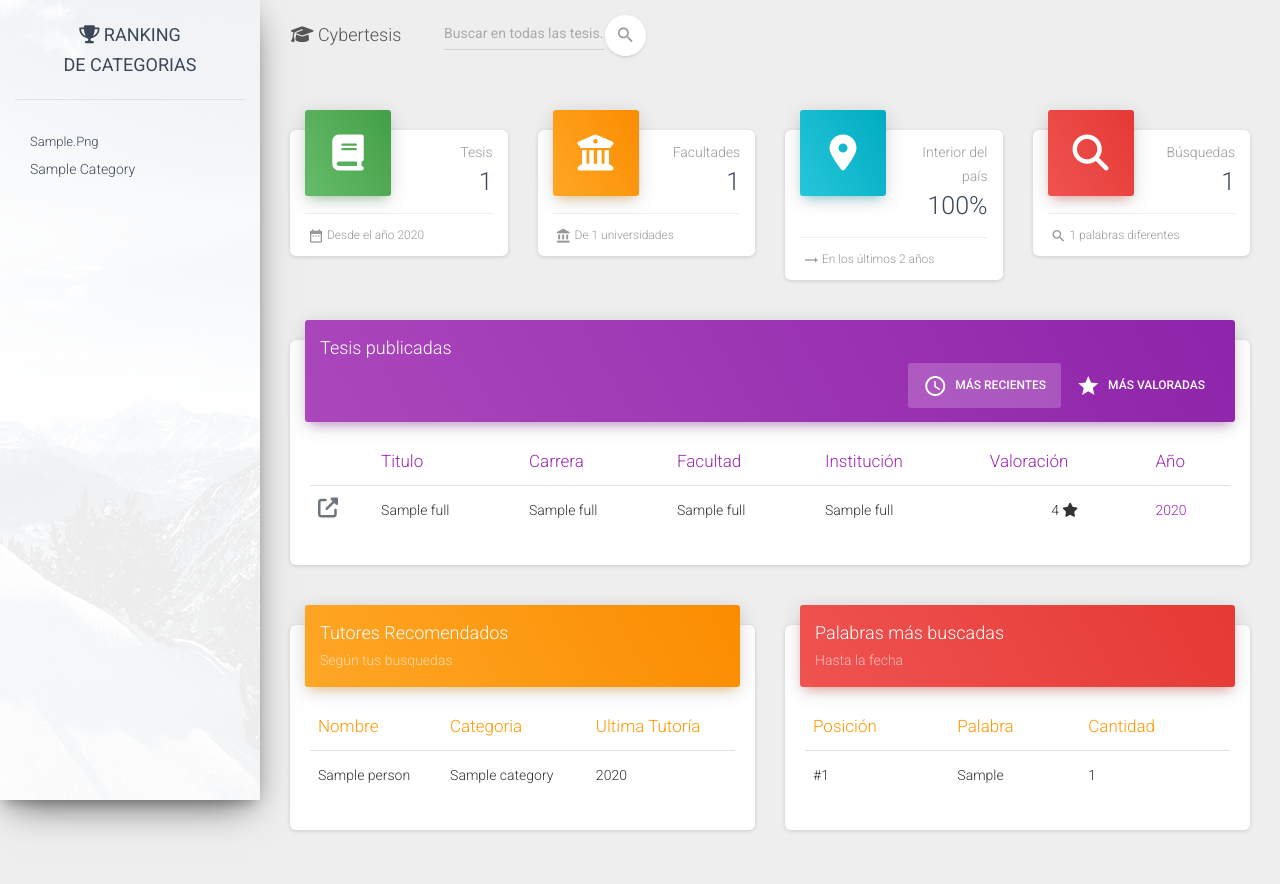
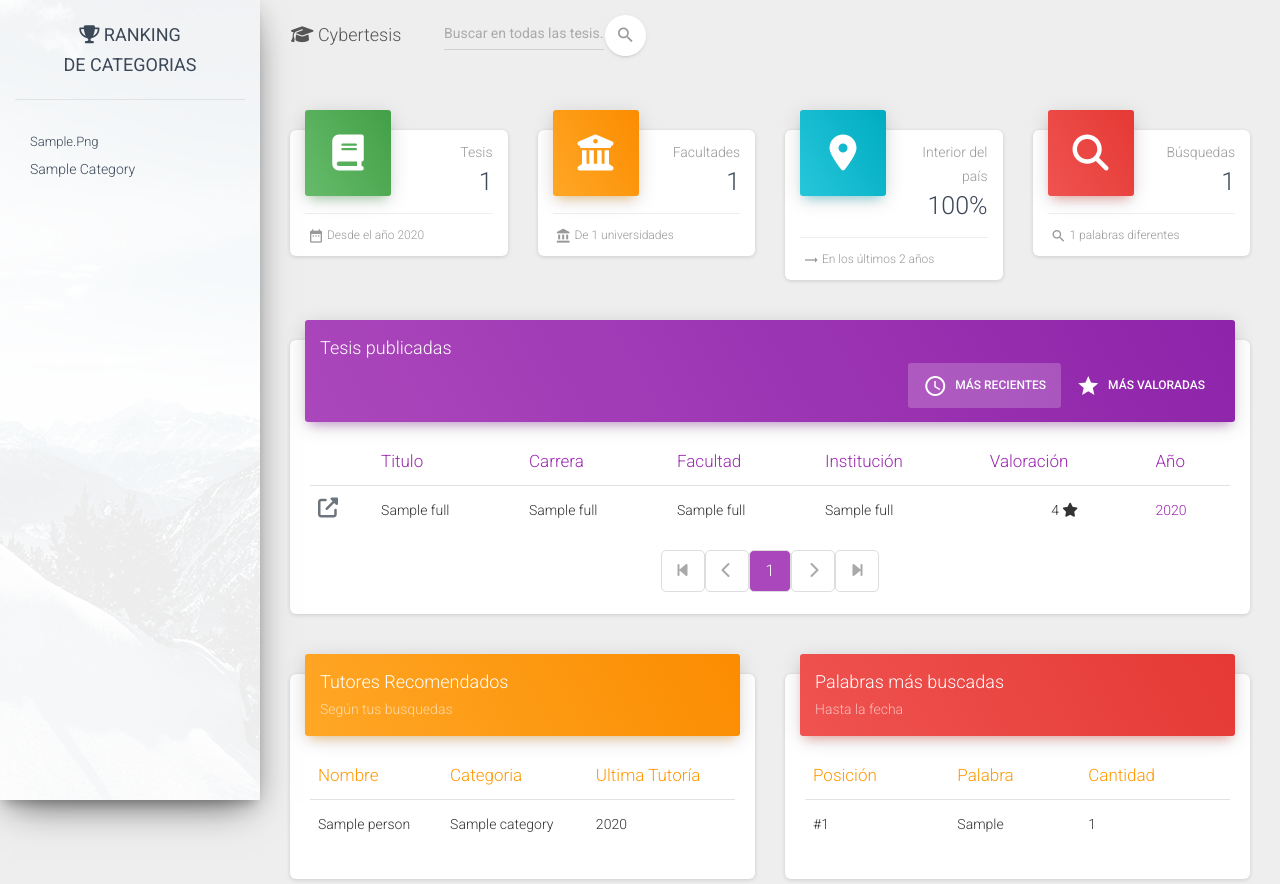
Before and after one commit to lcmencia/cybertesis, a Django app: page / in a window 1280 px wide. Shown: the top 884 px of the page. Run offline with Django 3.2, Linux system fonts and the light colour scheme; tables that the repository leaves empty hold one stand-in row (values such as "Sample post"); some libraries are stand-ins or nearby versions.

Commit message:
Se agrega paginado a la tabla de resultados de busqueda de tesis

```diff
--- a/cybertesis/static/assets/css/index.css
+++ b/cybertesis/static/assets/css/index.css
@@ -1,17 +1,17 @@
-div.copyright{
+div.copyright {
     margin-left: auto !important;
     margin-right: 20px !important;
 }
 
-div.footer-images img{
+div.footer-images img {
     width: 100% !important;
 }
 
-div.tesis-description-container{
+div.tesis-description-container {
     margin-top: 10px;
 }
 
-p.tesis-description{
+p.tesis-description {
     height: 100%;
     line-height: 1.6em;
     text-indent: 2em;
@@ -19,7 +19,51 @@ p.tesis-description{
     padding: 0 40px 0 40px;
 }
 
-span.tesis-access-link{
+span.tesis-access-link {
     font-size: 20px;
     color: #6c757d;
 }
+
+/* Paginado */
+.pagination li {
+    color: black;
+    float: left;
+    padding: 8px 16px;
+    text-decoration: none;
+    border-radius: 5px;
+    transition: background-color .3s;
+    border: 1px solid #ddd;
+    font-size: 16px;
+}
+
+.wrapper-pagination {
+    text-align: center;
+}
+
+.wrapper-pagination ul {
+    display: inline-block;
+    margin: 0;
+    padding: 0;
+    /* For IE, the outcast */
+    zoom: 1;
+    *display: inline;
+}
+
+.wrapper-pagination li {
+    float: left;
+}
+
+.wrapper-pagination li.disabled {
+    color: darkgray;
+}
+
+.pagination li.active {
+    background-color: #ab47bc;
+    color: white;
+}
+
+.pagination li:hover:not(.active) {
+    background-color: #ddd;
+}
+
+/* Fin paginado*/
--- a/cybertesis/static/assets/js/cybertesis/searcher.js
+++ b/cybertesis/static/assets/js/cybertesis/searcher.js
@@ -55,10 +55,14 @@ function ajax_search_text(search_text, order){
         type: 'GET',
         data: data,
         success: function(data){
-            renderResultadosTesis($.parseJSON(data.tesis_list));
+            renderResultadosTesis(data.tesis_list);
             renderResultadosTutors(data.tutors_list);
             renderTopSearchedWords(data.top_words_searched);
             renderSearchStats(data.total_words, data.total_searchs);
+            // Se agrega en el input el texto que buscó
+            if(data.question){
+                $("#buscador_principal").val(data.question);
+            }
         },
         error: function(jqXHR, textStatus, errorThrown){
             console.log(jqXHR);
@@ -84,27 +88,7 @@ var getUrlParameter = function getUrlParameter(sParam) {
 };
 
 function renderResultadosTesis(data){
-    // Genera la tabla de lista de tesis con los datos recibidos
-    console.log("DATA: " + data);
-    var $results_body = $("#results_body");
-    $results_body.empty();
-    for(var i = 0; i < data.length; i++){
-        var fields = data[i].fields
-        var title = fields.title;
-        var year = fields.year;
-        var career = fields.career_name;
-        var faculty = fields.faculty_name;
-        var institution = fields.institution_name;
-        var id = data[i].pk;
-        var rating = fields.rating;
-        var newRowContent = "<tr><td><a href='/tesis/"+id+"/' target='_blank'>"+
-                            "<span class='fa fa-external-link tesis-access-link'></span></a></td>"+
-                            "<td style='text-overflow: ellipsis;'>"+title+"</td><td>"+career+"</td><td>"+
-                            faculty+"</td><td>"+institution+"<td style='text-align: center;'>"+rating+
-                            "<i class='rating-stars filled-stars fa fa-star'></i></td>"+
-                            "</td><td class='text-primary'>"+year+"</td></tr>";
-        $results_body.append(newRowContent);
-    }
+    $("#id-tesis-result-container").html(data);
 }
 
 function renderResultadosTutors(data){
--- a/cybertesis/templates/index.html
+++ b/cybertesis/templates/index.html
@@ -45,7 +45,7 @@
             </div>
             <form class="navbar-form col-md-10" action="/search/" method="get" onsubmit="return false;">
                 <div id="scrollable-dropdown-menu" class="input-group no-border">
-                    <input id="buscador_principal" type="text" value="" class="form-control typeahead"
+                    <input id="buscador_principal" type="text" value="{% if question %}{{ question }}{% endif %}" class="form-control typeahead"
                            autocomplete="off"
                            placeholder="{% if category_name %}Buscar en las tesis de la categoría {{ category_name }}... {% else %}Buscar en todas las tesis...{% endif %}">
                     <button id="buscador_principal_btn" type="button"
@@ -66,7 +66,9 @@
     <!-- End Top Resume Info -->
 
     <!-- Central published Tesis -->
-    {% include 'sections/central_published_tesis.html' %}
+    <div id="id-tesis-result-container">
+        {% include 'sections/central_published_tesis.html' %}
+    </div>
     <!-- End Central published Tesis-->
 
     <div class="row">
--- a/cybertesis/templates/sections/central_published_tesis.html
+++ b/cybertesis/templates/sections/central_published_tesis.html
@@ -4,16 +4,19 @@
             <div class="card-header card-header-primary">
                 <div class="nav-tabs-navigation">
                     <div class="nav-tabs-wrapper">
-                        <h4 class="card-title ">Tesis publicadas{% if category_name %} en {{category_name}} {% endif %}</h4>
+                        <h4 class="card-title ">Tesis publicadas{% if category_name %} en
+                            {{ category_name }} {% endif %}</h4>
                         <ul class="nav nav-tabs justify-content-end" data-tabs="tabs">
-                            <li class="nav-item" style="cursor: default;" onclick="ajax_search_text($('#buscador_principal').val(), 1);">
+                            <li class="nav-item" style="cursor: default;"
+                                onclick="ajax_search_text($('#buscador_principal').val(), 1);">
                                 <a class="nav-link active" data-toggle="tab">
                                     <i class="material-icons">access_time</i> Más recientes
                                     <div class="ripple-container"></div>
                                 </a>
                             </li>
                             <li class="nav-item" style="cursor: default;">
-                                <a class="nav-link" data-toggle="tab" onclick="ajax_search_text($('#buscador_principal').val(), 2);">
+                                <a class="nav-link" data-toggle="tab"
+                                   onclick="ajax_search_text($('#buscador_principal').val(), 2);">
                                     <i class="material-icons">star</i> Más valoradas
                                     <div class="ripple-container"></div>
                                 </a>
@@ -82,6 +85,62 @@
                         </tbody>
                     </table>
                 </div>
+                <div class="wrapper-pagination">
+                    <ul class="pagination">
+
+                        {% if tesis_list.has_previous %}
+                            <li>
+                                <a href="?{% if question %}q={{ question }}&{% endif %}page=1"><span class="fa fa-step-backward"></span></a>
+                            </li>
+                            <li>
+                                <a href="?{% if question %}q={{ question }}&{% endif %}page={{ tesis_list.previous_page_number }}"><i
+                                        class="fa fa-chevron-left"
+                                        aria-hidden="true"></i></a></li>
+                        {% else %}
+                            <li class="disabled"><span class="fa fa-step-backward"></span></li>
+                            <li class="disabled"><span><i class="fa fa-chevron-left" aria-hidden="true"></i></span>
+                            </li>
+                        {% endif %}
+
+                        {% if tesis_list.number|add:'-4' > 1 %}
+                            <li>
+                                <a href="?{% if question %}q={{ question }}&{% endif %}page={{ tesis_list.number|add:'-5' }}">&hellip;</a>
+                            </li>
+                        {% endif %}
+
+                        {% for i in tesis_list.paginator.page_range %}
+                            {% if tesis_list.number == i %}
+                                <li class="active"><span>{{ i }} <span
+                                        class="sr-only">(current)</span></span></li>
+                            {% elif i > tesis_list.number|add:'-5' and i < tesis_list.number|add:'5' %}
+                                <li><a href="?{% if question %}q={{ question }}&{% endif %}page={{ i }}">{{ i }}</a>
+                                </li>
+                            {% endif %}
+                        {% endfor %}
+
+                        {% if tesis_list.paginator.num_pages > tesis_list.number|add:'4' %}
+                            <li>
+                                <a href="?{% if question %}q={{ question }}&{% endif %}page={{ tesis_list.number|add:'5' }}">&hellip;</a>
+                            </li>
+                        {% endif %}
+
+                        {% if tesis_list.has_next %}
+                            <li>
+                                <a href="?{% if question %}q={{ question }}&{% endif %}page={{ tesis_list.next_page_number }}"><i
+                                        class="fa fa-chevron-right"
+                                        aria-hidden="true"></i></a></li>
+                            <li>
+                                <a href="?{% if question %}q={{ question }}&{% endif %}page={{ tesis_list.paginator.num_pages }}"><i
+                                        class="fa fa-step-forward"></i></a>
+                            </li>
+                        {% else %}
+                            <li class="disabled"><span><i class="fa fa-chevron-right"
+                                                          aria-hidden="true"></i></span></li>
+                            <li class="disabled"><span class="fa fa-step-forward"></span></li>
+                        {% endif %}
+
+                    </ul>
+                </div>
             </div>
         </div>
     </div>
--- a/cybertesis/tesis/views.py
+++ b/cybertesis/tesis/views.py
@@ -1,7 +1,8 @@
 from django.contrib import messages
-from django.core import serializers
+from django.core.paginator import Paginator
 from django.http import JsonResponse
 from django.shortcuts import render, redirect
+from django.template.loader import render_to_string
 from django.views.decorators.http import require_http_methods
 from whoosh.analysis import StopFilter, LanguageAnalyzer, StemFilter
 
@@ -30,6 +31,7 @@ def authentication(request):
 @require_http_methods(['GET'])
 def index(request):
     data = request.GET
+    question = data.get('q', None)
     category_selected = 0
     category_name = ''
 
@@ -50,7 +52,12 @@ def index(request):
             category_name = category.category_name
 
     # Todas las tesis a mostrarse, ordenado de mas reciente a menos
-    all_full = tesis_services.get_by_category(category_selected, ORDER_BY_MOST_RECENT)
+    if question:
+        tutors_full = list()
+        all_full = tesis_services.get_by_category(0, ORDER_BY_MOST_RECENT)
+        all_full, tutors_full = search_in_tesis(question, all_full)
+    else:
+        all_full = tesis_services.get_by_category(category_selected, ORDER_BY_MOST_RECENT)
 
     ################ Seccion resumen (4 cuadraditos) ################
     resume_service = ResumeServices()
@@ -80,6 +87,10 @@ def index(request):
     # Top de busquedas
     top_words_searched = searches_services.top_words_searched
 
+    # Paginado de lista de tesis
+    paginator = Paginator(all_full, 5)
+    page = request.GET.get('page')
+    tesis_list = paginator.get_page(page)
     context = {
         # C1
         'total_tesis': total_tesis, 'init_year': init_year,
@@ -92,13 +103,16 @@ def index(request):
         # Tabla busquedas
         'top_words_searched': top_words_searched,
         # Tabla tesis
-        'tesis_list': all_full,
+        'tesis_list': tesis_list,
         # Top categorias de la izquierda
         'tesis_top_categories': tesis_top_categories,
         # Filtro de categoria
         'category_name': category_name, 'category_selected': category_selected,
         # Tutores recomendados
-        'recommended_tutors': recommended_tutors}
+        'recommended_tutors': recommended_tutors,
+        # Pregunta buscada, para el caso de paginación
+        'question':question
+    }
     return render(request, "index.html", context)
 
 
@@ -107,33 +121,14 @@ def search(request):
     data = request.GET
     category_id = int(data.get('category_id', 0))
     order = int(data.get('order', ORDER_BY_MOST_RECENT))
-    search = data.get('search_text', '').lower()
+    search_text = data.get('search_text', '').lower()
     tesis_services = TesisServices()
     total_full = list()
     tutors_full = list()
     all_full = tesis_services.get_by_category(category_id, order)
 
-    if len(search) > 0:
-        for full in all_full:
-            # Por cada tesis se iteran sus columnas para ver si la palabra existe
-            # Esto puede ser demasiado costoso, por eso la vista de donde se obtienen las tesis
-            # no tiene todas las columnas, solo las que podrian ser de interes ej: nombre, facultad, año y otros
-            for i in range(0, len(full._meta.fields)):
-                key = full._meta.fields[i].attname
-                value = str(full.__getattribute__(key)).lower()
-                # Si la palabra existe se agrega en los resultados
-                if search in value:
-                    total_full.append(full)
-                    full_tesis = Tesis.objects.get(pk=full.id)
-                    tutors_name_list = []
-                    for ft_sc in full_tesis.sub_category.all():
-                        # Teniendo las sub-categorías se puede llegar a los tutores de cada tesis
-                        for sc_tesis in ft_sc.tesis_set.all():
-                            tutors_name_list, tutors = TesisServices.generate_tutor_json_list(tutors_name_list=tutors_name_list,
-                                                                                                   tutors_obj=sc_tesis.tutor.all(),
-                                                                                                   subcategy_obj=ft_sc)
-                            tutors_full += tutors
-                    break
+    if len(search_text) > 0:
+        total_full, tutors_full = search_in_tesis(search_text, all_full)
 
         # Por cada busqueda, en la tabla de palabras buscadas, si la palabra existe se suma 1, sino se inserta con valor 1
         # Si lo que se ingresa como búsqueda no es una sola pabla, sino una frase, se utiliza filtros tipo Stop y Stemming,
@@ -145,12 +140,12 @@ def search(request):
         Stemming is a heuristic process of removing suffixes (and sometimes prefixes) from words to arrive (hopefully,
         most of the time) at the base word.
         """
-        if len(search.split()) > 1:
+        if len(search_text.split()) > 1:
             analyzer = LanguageAnalyzer("es")
             a_filters = StopFilter() | StemFilter()
-            keywords = list(set([token.text for token in a_filters(analyzer(search, no_morph=True))]))
+            keywords = list(set([token.text for token in a_filters(analyzer(search_text, no_morph=True))]))
         else:
-            keywords = [search]
+            keywords = [search_text]
 
         for word in keywords:
             obj, created = Searches.objects.update_or_create(word=word)
@@ -173,15 +168,47 @@ def search(request):
     # Total de busquedas en el sitio
     total_searchs = searches_services.total_searchs
 
-    the_data = {'tesis_list': serializers.serialize("json", [x for x in total_full]),
+    # Paginado de lista de tesis
+    paginator = Paginator(total_full, 2)
+    page = request.GET.get('page')
+    tesis_list = paginator.get_page(page)
+    the_data = {'tesis_list': render_to_string('sections/central_published_tesis.html', {'tesis_list': tesis_list,
+                                                                                         'question': search_text}),#serializers.serialize("json", [x for x in total_full]),
                 'tutors_list': tutors_full,
                 'top_words_searched': top_words_searched,
                 'total_words': total_words,
-                'total_searchs': total_searchs
+                'total_searchs': total_searchs,
+                'question': search_text
                 }
     # the_data = serializers.serialize("json", [x for x in total_full])
     return JsonResponse(the_data)
 
+
+def search_in_tesis(search_text, all_full):
+    total_full = list()
+    tutors_full = list()
+    for full in all_full:
+        # Por cada tesis se iteran sus columnas para ver si la palabra existe
+        # Esto puede ser demasiado costoso, por eso la vista de donde se obtienen las tesis
+        # no tiene todas las columnas, solo las que podrian ser de interes ej: nombre, facultad, año y otros
+        for i in range(0, len(full._meta.fields)):
+            key = full._meta.fields[i].attname
+            value = str(full.__getattribute__(key)).lower()
+            # Si la palabra existe se agrega en los resultados
+            if search_text in value:
+                total_full.append(full)
+                full_tesis = Tesis.objects.get(pk=full.id)
+                tutors_name_list = []
+                for ft_sc in full_tesis.sub_category.all():
+                    # Teniendo las sub-categorías se puede llegar a los tutores de cada tesis
+                    for sc_tesis in ft_sc.tesis_set.all():
+                        tutors_name_list, tutors = TesisServices.generate_tutor_json_list(
+                            tutors_name_list=tutors_name_list,
+                            tutors_obj=sc_tesis.tutor.all(),
+                            subcategy_obj=ft_sc)
+                        tutors_full += tutors
+                break
+    return total_full, tutors_full
 
 @require_http_methods(['GET'])
 def tesis(request, tesis_id=None):
```
Lines whose indentation alone changed are shown as unchanged.
